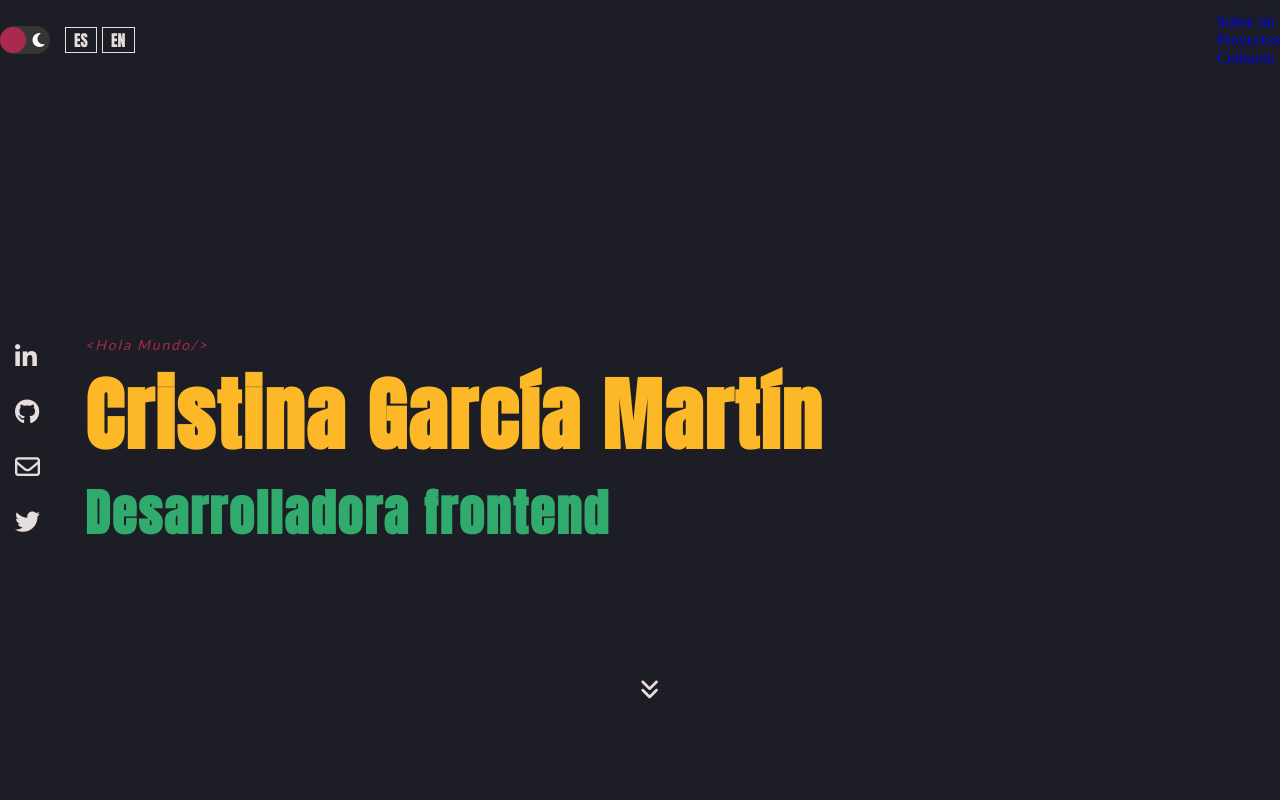
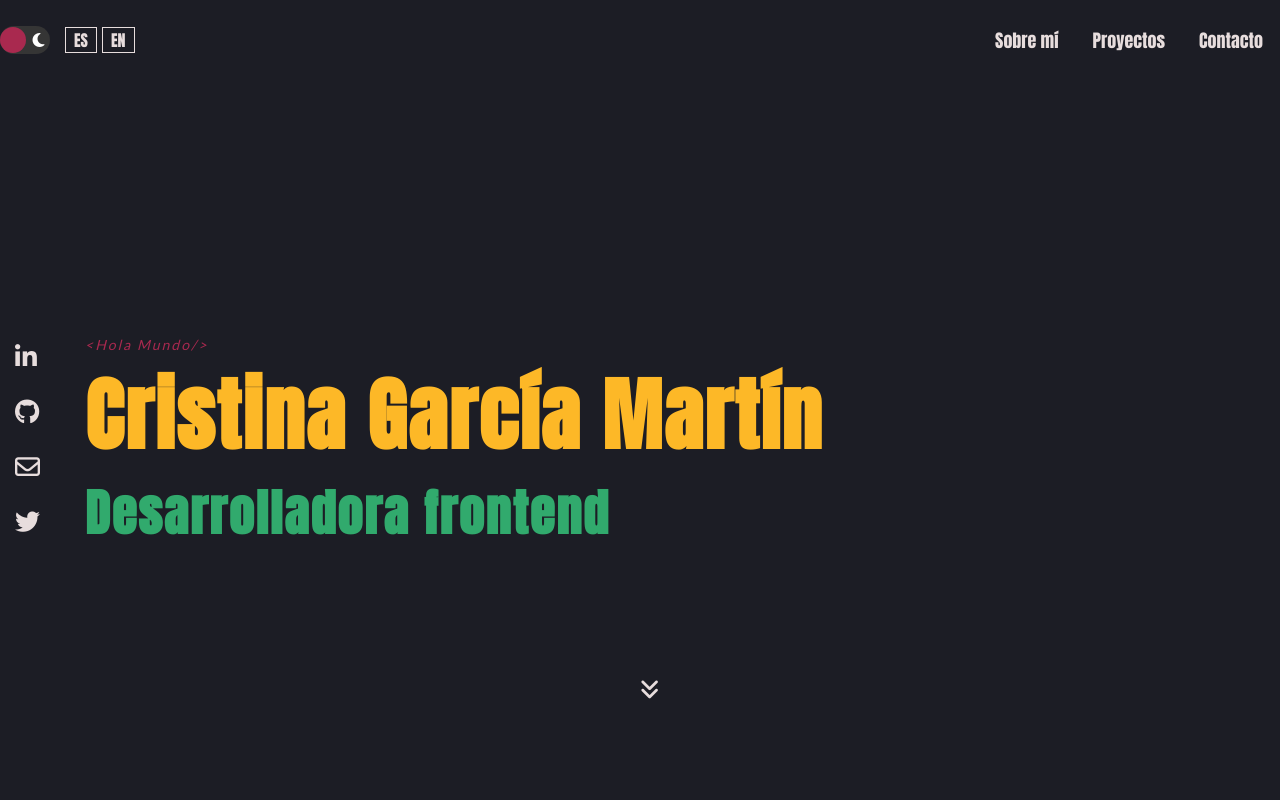
Before and after one commit to crisgarm/portfolio, a React (Create React App) app: page / in a window 1280 px wide. Shown: the top 800 px of the page. Built offline with nearby package versions, Linux system fonts and the light colour scheme.

Commit message:
Fix hamburguer menu

```diff
--- a/src/stylesheets/Header.scss
+++ b/src/stylesheets/Header.scss
@@ -104,134 +104,129 @@ input:checked + .menu__switch-slider:before {
   color: white;
 }
 
-//   &__nav {
-//     height: 7%;
-//     display: flex;
-//     flex-direction: row;
-//     justify-content: flex-end;
-//     align-items: center;
-//   }
+.header {
+  &__list {
+    position: absolute;
+    z-index: 1;
+    right: 0;
+    top: 0;
+    display: flex;
+    flex-direction: column;
+    justify-content: space-evenly;
+    align-items: center;
+    height: 100vh;
+    width: 100%;
+    background-color: $colorTertiary;
+    transform: translateY(-100%);
+    transition: transform 0.5s ease-in-out;
+    font-size: 18px;
 
-//   &__list {
-//     position: absolute;
-//     z-index: 1;
-//     right: 0;
-//     top: 0;
-//     display: flex;
-//     flex-direction: column;
-//     justify-content: space-evenly;
-//     align-items: center;
-//     height: 100vh;
-//     width: 100%;
-//     background-color: $colorTertiary;
-//     transform: translateY(-100%);
-//     transition: transform 0.5s ease-in-out;
-//     font-size: 18px;
+    @include tablet {
+      position: static;
+      z-index: 0;
+      display: flex;
+      flex-direction: row;
+      justify-content: flex-end;
+      height: 0;
+      // transform: translateY(0%);
+      // transition: transform 0s ease-in;
+    }
 
-//     @include tablet {
-//       position: static;
-//       z-index: 0;
-//       display: flex;
-//       flex-direction: row;
-//       justify-content: flex-end;
-//       height: 0;
-//       transform: translateY(0%);
-//       transition: transform 0s ease-in;
-//     }
+    &-item {
+      @include tablet {
+        padding: 15px;
+      }
+    }
 
-//     &-item {
-//       padding: 15px 5px;
+    &-item-link {
+      font-family: $fontFamilyTitle;
+      color: var(--theme-text);
+      transition: color 750ms;
+      position: relative;
 
-//       @include tablet {
-//         padding: 15px 15px;
-//       }
-//     }
+      @include tablet {
+        padding: 2px;
+      }
 
-//     &-item-link {
-//       font-family: $fontFamilyTitle;
-//       color: var(--theme-text);
-//       transition: color 750ms;
-//       padding: 2px;
-//       position: relative;
+      &:hover {
+        color: var(--theme-background);
 
-//       &:hover {
-//         color: var(--theme-background);
+        @include tablet {
+          color: var(--theme-text);
+        }
+      }
+      &::before {
+        @include tablet {
+          content: "";
+          position: absolute;
+          width: 0;
+          height: 4px;
+          bottom: 0;
+          left: 0;
+          border-radius: 3px;
+          visibility: hidden;
+          transition: all 0.3s ease-in-out;
+          background: linear-gradient(
+            90deg,
+            rgba(96, 34, 87, 1) 0%,
+            rgba(169, 41, 79, 1) 52%
+          );
+        }
+      }
+      &:hover:before {
+        visibility: visible;
+        width: 100%;
+      }
+    }
+  }
 
-//         @include tablet {
-//           color: var(--theme-text);
-//         }
-//       }
+  &__burguer {
+    position: absolute;
+    right: 0;
+    top: 25px;
+    z-index: 1;
+    cursor: pointer;
+    transition: all 250ms ease-in-out;
+    margin-right: 15px;
 
-//       &::before {
-//         content: "";
-//         position: absolute;
-//         width: 0;
-//         height: 4px;
-//         bottom: 0;
-//         left: 0;
-//         border-radius: 3px;
-//         visibility: hidden;
-//         transition: all 0.3s ease-in-out;
-//         @include tablet {
-//           background: linear-gradient(
-//             90deg,
-//             rgba(96, 34, 87, 1) 0%,
-//             rgba(169, 41, 79, 1) 52%
-//           );
-//         }
-//       }
+    &-1,
+    &-2,
+    &-3 {
+      width: 25px;
+      height: 2px;
+      margin-bottom: 6px;
+      background-color: var(--theme-text);
+      transition: 0.4s ease-out;
+    }
 
-//       &:hover:before {
-//         visibility: visible;
-//         width: 100%;
-//       }
-//     }
-//   }
+    @include tablet {
+      display: none;
+    }
+  }
+}
 
-//   &__burguer {
-//     z-index: 1;
-//     display: block;
-//     cursor: pointer;
-//     margin-right: 20px;
-//     transition: 0.4 ease-out;
+.active {
+  transform: translateY(0%);
+}
 
-//     @include tablet {
-//       display: none;
-//     }
+.change.header__burguer-1 {
+  transform: rotate(-45deg) translate(3px, -2px);
+  position: absolute;
+}
 
-//     &-1,
-//     &-2,
-//     &-3 {
-//       width: 25px;
-//       height: 3px;
-//       margin: 5px 0;
-//       background-color: var(--theme-text);
-//       transition: 0.4s ease-out;
-//     }
-//   }
-// }
+.change.header__burguer-2 {
+  opacity: 0;
+}
 
-// .change.header__burguer-1 {
-//   transform: rotate(-45deg) translate(3px, -2px);
-//   position: absolute;
-// }
-
-// .change.header__burguer-2 {
-//   opacity: 0;
-// }
-
-// .change.header__burguer-3 {
-//   transform: rotate(45deg) translate(-7px, -8px);
-// }
+.change.header__burguer-3 {
+  transform: rotate(45deg) translate(-7px, -8px);
+}
 
 // @media screen and (max-width: 768px) {
 //   body {
 //     overflow-x: hidden;
 //   }
 // }
-
-// .active {
-//   transform: translateY(0%);
 
 .hero {
   width: 100%;
```
